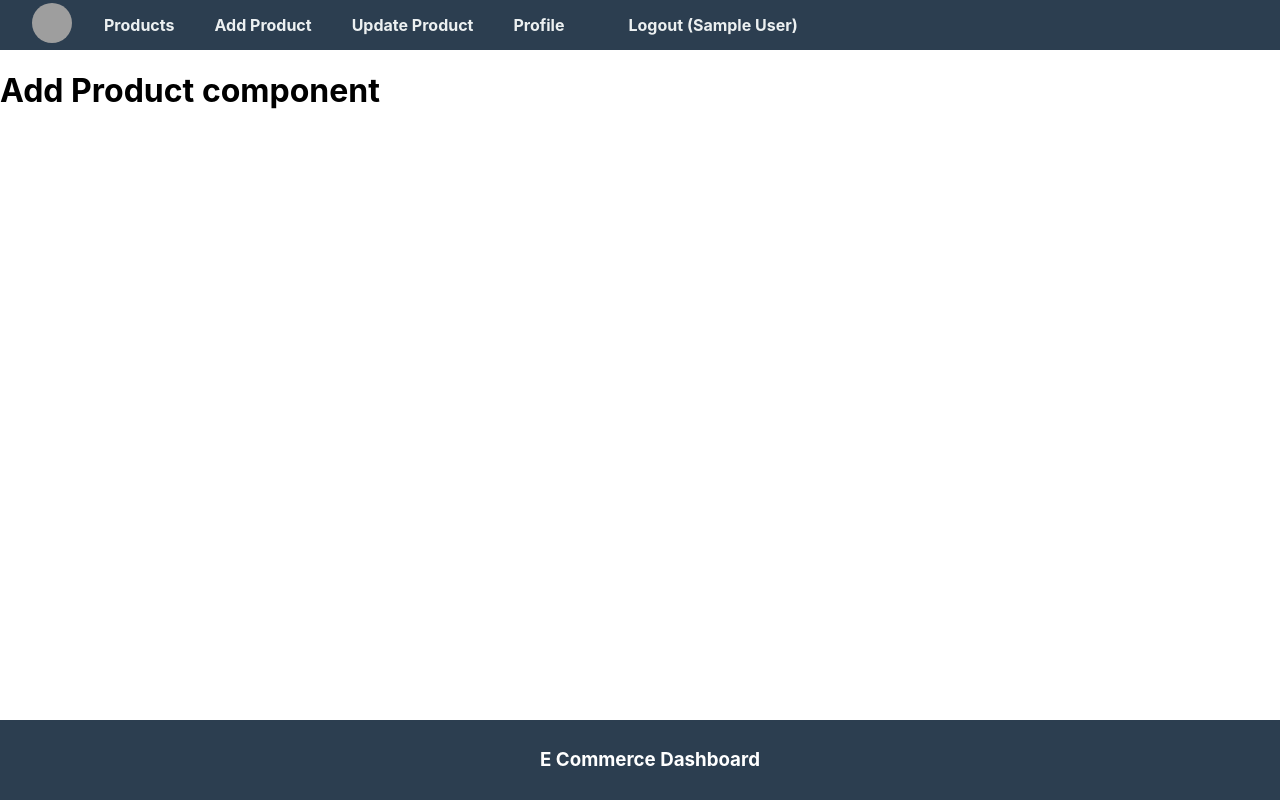
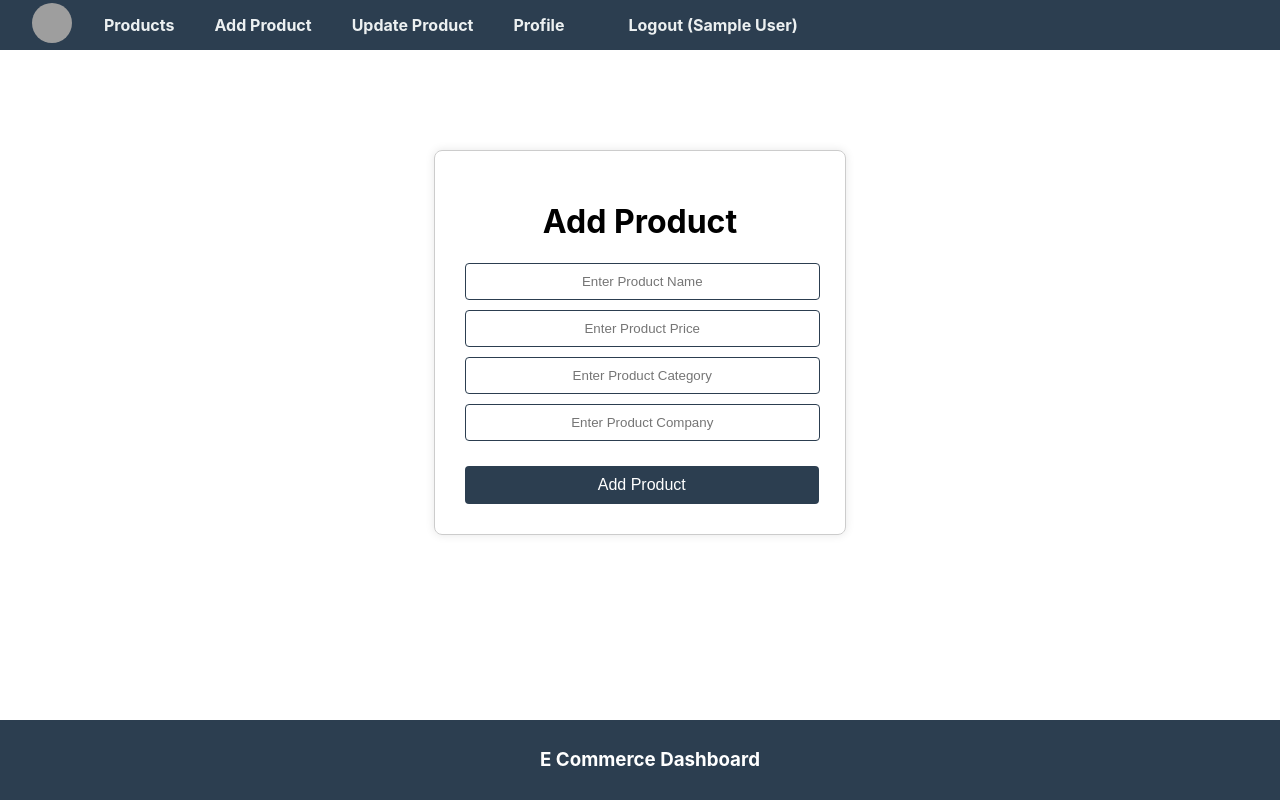
Before and after one commit to phsp-rohit/e-dashboard, a React (Create React App) app in the folder front_end/: page /add in a window 1280 px wide. Built offline with nearby package versions, Linux system fonts and the light colour scheme; sample sign-in values are in the browser's storage; grey boxes are pictures that could not be loaded.

Commit message:
Add Procut Componet UI

```diff
--- a/front_end/src/App.css
+++ b/front_end/src/App.css
@@ -64,7 +64,7 @@
 
 /* REGISTER / LOGIN FORMS */
 .register,
-.login {
+.login, .add-product {
   width: 350px;
   margin: 100px auto;
   text-align: center;
@@ -75,9 +75,9 @@
 }
 
 /* INPUTS */
-.inputbox {
+.inputbox, .add-product input {
   display: block;
-  width: 100%;
+  width: 95%;
   margin: 10px 0;
   padding: 10px;
   border: 1px solid #2c3e50;
@@ -87,8 +87,8 @@
 
 /* BUTTONS */
 .signup-btn,
-.login-btn {
-  width: 100%;
+.login-btn, .add-btn {
+  width: 101%;
   padding: 10px;
   margin-top: 15px;
   background-color: #2c3e50;
@@ -100,6 +100,6 @@
 }
 
 .signup-btn:hover,
-.login-btn:hover {
+.login-btn:hover, .add-btn:hover {
   background-color: #34495e;
 }
--- a/front_end/src/App.js
+++ b/front_end/src/App.js
@@ -5,6 +5,7 @@
 import SignUp from './components/signup';
 import PrivateComponent from './components/PrivateComponent';
 import Login from './components/Login';
+import AddProduct from './components/AddProduct';
 
 function App() {
   return (
@@ -17,7 +18,7 @@
 
           <Route element={<PrivateComponent />}>
             <Route path="/" element={<h1>Product listing component</h1>} />
-            <Route path="/add" element={<h1>Add Product component</h1>} />
+            <Route path="/add" element={<AddProduct />} />
             <Route path="/update" element={<h1>Update Product component</h1>} />
             <Route path="/logout" element={<h1>Logout component</h1>} />
             <Route path="/profile" element={<h1>Profile component</h1>} />
--- /dev/null
+++ b/front_end/src/components/AddProduct.js
@@ -0,0 +1,29 @@
+import React from "react";
+
+const AddProduct = () => {
+    const [name,setName] = React.useState("");
+    const [price,setPrice] = React.useState("");
+    const [category,setCategory] = React.useState("");
+    const [company,setCompany] = React.useState("");
+    const AddProduct = async() => {
+        console.warn(name,price,category,company);
+    }
+
+    return(
+    <div className="add-product">
+        <h1>Add Product </h1>
+        <input type="text" placeholder="Enter Product Name" value={name} onChange={(e)=>{setName(e.target.value)}} />
+
+        <input type="text" placeholder="Enter Product Price" value={price} onChange={(e)=>{setPrice(e.target.value)}} />
+
+        <input type="text" placeholder="Enter Product Category" value={category} onChange={(e)=>{setCategory(e.target.value)}} />
+
+        <input type="text" placeholder="Enter Product Company" value={company} onChange={(e)=>{setCompany(e.target.value)}} />
+
+        <button onClick={AddProduct} className="add-btn">Add Product</button>
+    </div>
+    );
+}
+
+
+export default AddProduct;
```
